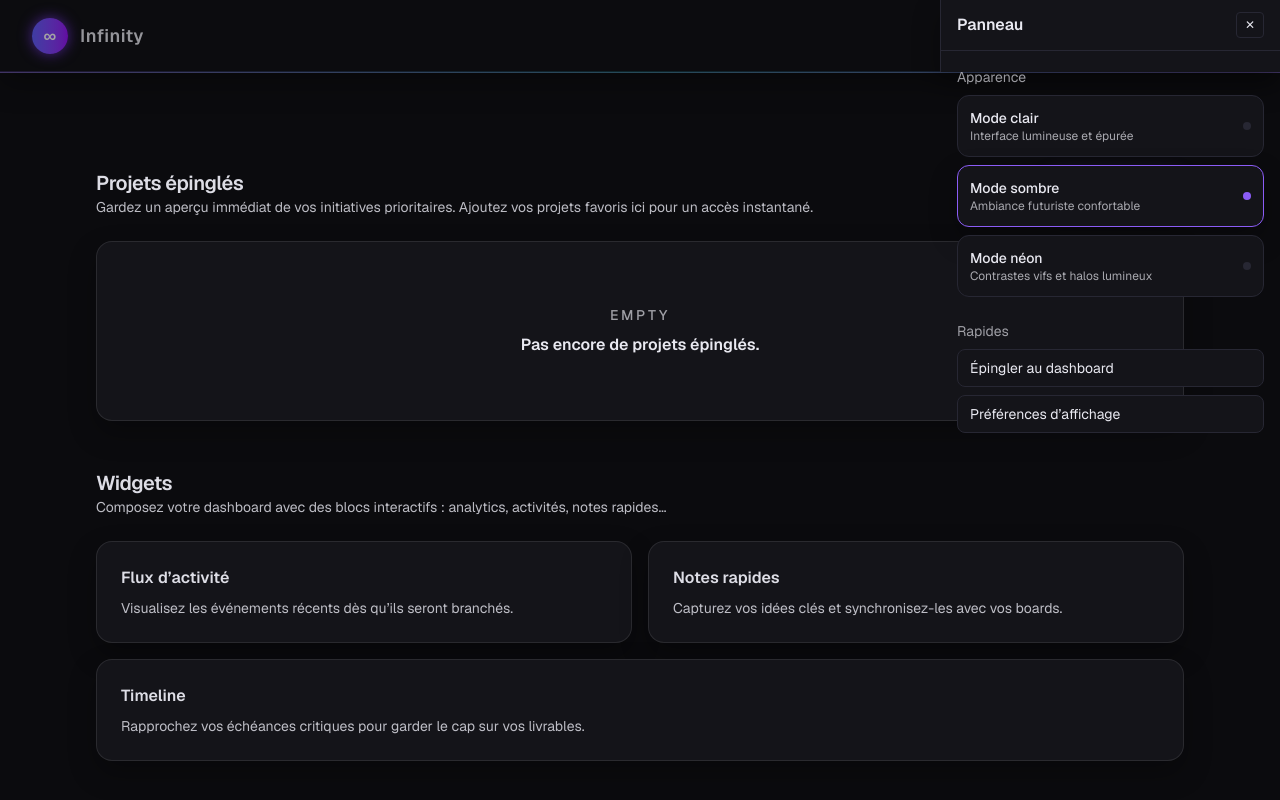
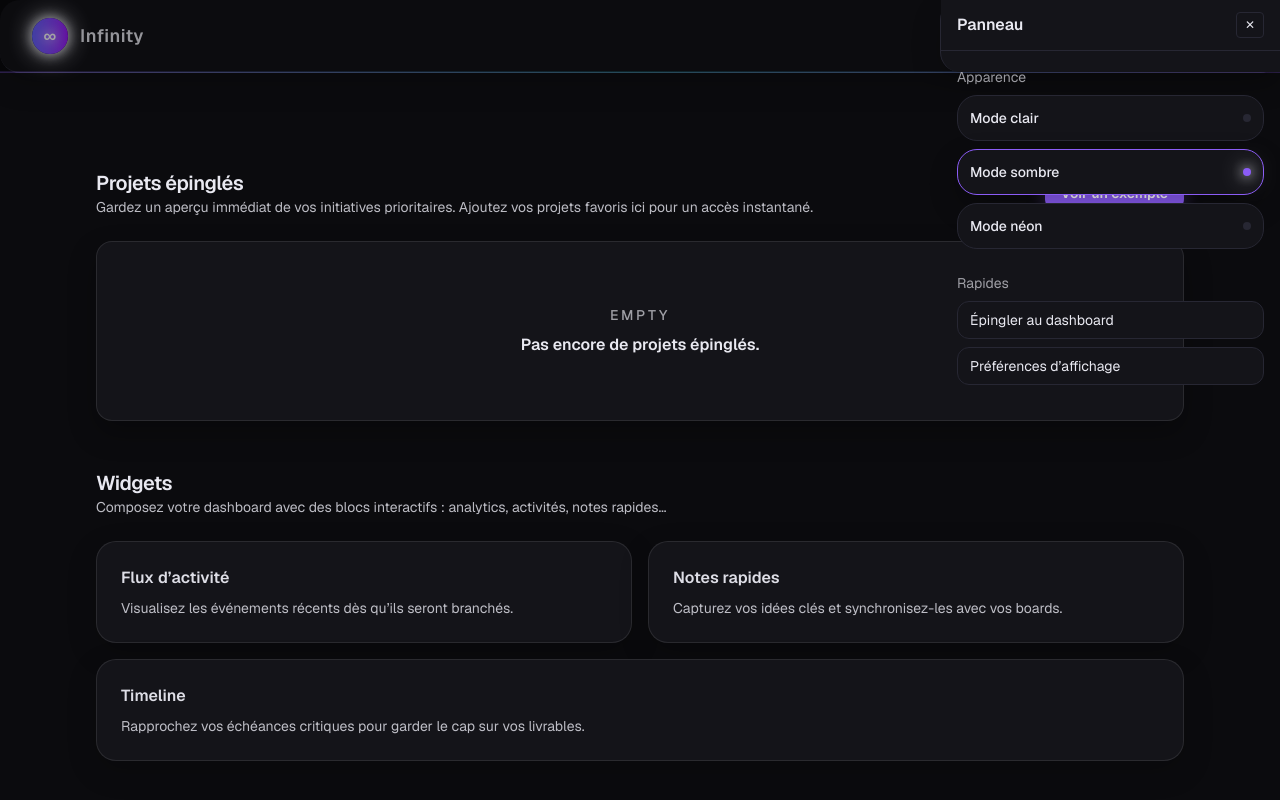
Before and after one commit to KRIZO0613/Infinity, a Next.js app in the folder apps/web/: page / in a window 1280 px wide. Both pictures are taken after a click on the button "Ouvrir le panneau". Shown: the top 800 px of the page. Built offline with nearby package versions, Linux system fonts and the light colour scheme.

Commit message:
feat(theme): neon tokens + Halo; header neon; cards/sections glow; stabilize ModeOrb

```diff
--- a/apps/web/package.json
+++ b/apps/web/package.json
@@ -6,7 +6,10 @@
     "dev": "next dev",
     "build": "next build",
     "start": "next start",
-    "lint": "eslint"
+    "lint": "eslint",
+    "dev:web": "pnpm -w --filter ./apps/web dev",
+    "build:web": "pnpm -w --filter ./apps/web build",
+    "start:web": "pnpm -w --filter ./apps/web start"
   },
   "dependencies": {
     "framer-motion": "^12.23.24",
--- a/apps/web/src/components/layout/Header.tsx
+++ b/apps/web/src/components/layout/Header.tsx
@@ -1,18 +1,35 @@
 "use client";
 
 import Link from "next/link";
+import { neonStyle, tokens } from "@/lib/tokens";
 import ModeOrb from "@/components/ui/ModeOrb";
 
 export default function Header() {
   return (
-    <header className="header-glass fixed top-0 left-0 z-50 flex w-full items-center justify-between border-b border-muted px-8 py-4 backdrop-blur-xl transition-colors">
+    <header
+      className="header-glass fixed top-0 left-0 z-50 flex w-full items-center justify-between border-b border-muted px-8 py-4 backdrop-blur-xl transition-colors"
+      style={{
+        borderRadius: tokens.radius.xl,
+        boxShadow: tokens.shadow.soft,
+        transition: tokens.transition.normal,
+      }}
+    >
       <div className="flex items-center gap-4">
         <Link
           href="/"
           className="flex items-center gap-3 text-fg focus-visible:outline focus-visible:outline-2 focus-visible:outline-offset-2 focus-visible:outline-[color:var(--accent)]"
+          style={{ transition: tokens.transition.normal }}
         >
-          <div className="flex h-9 w-9 items-center justify-center rounded-full bg-gradient-to-r from-indigo-500 to-purple-600 text-lg font-semibold text-white shadow-[0_0_14px_rgba(124,58,237,0.9)]">
-            ∞
+          <div
+            className="flex h-9 w-9 items-center justify-center bg-gradient-to-r from-indigo-500 to-purple-600 text-lg font-semibold"
+            style={{
+              borderRadius: tokens.radius.pill,
+              ...neonStyle(tokens.color.accent),
+              transition: tokens.transition.normal,
+            }}
+            aria-hidden
+          >
+            <span className="text-white">∞</span>
           </div>
           <span className="text-lg font-semibold tracking-wide">Infinity</span>
         </Link>
--- a/apps/web/src/components/ui/Card.tsx
+++ b/apps/web/src/components/ui/Card.tsx
@@ -1,6 +1,7 @@
 "use client";
 
-import type { PropsWithChildren, HTMLAttributes } from "react";
+import type { CSSProperties, HTMLAttributes, PropsWithChildren } from "react";
+import { neonStyle, tokens } from "@/lib/tokens";
 
 type CardProps = PropsWithChildren<
   {
@@ -16,11 +17,18 @@ export default function Card({
   ...props
 }: CardProps) {
   const tone = muted ? "text-muted" : "text-fg";
+  const glowReset = neonStyle(tokens.color.accent);
+  const baseStyle: CSSProperties = {
+    borderRadius: tokens.radius.xl,
+    boxShadow: tokens.shadow.soft,
+    transition: tokens.transition.normal,
+    textShadow: glowReset.textShadow ? "none" : undefined,
+  };
 
   return (
     <div
       className={`card halo-animated ${tone} p-6 transition-colors ${className}`}
-      style={style}
+      style={{ ...baseStyle, ...style }}
       {...props}
     >
       {children}
--- a/apps/web/src/components/ui/ModeOrb.tsx
+++ b/apps/web/src/components/ui/ModeOrb.tsx
@@ -1,7 +1,8 @@
 "use client";
 
-import { useEffect, useState } from "react";
+import { useEffect, useRef, useState } from "react";
 import { AnimatePresence, motion } from "framer-motion";
+import { neonStyle, tokens } from "@/lib/tokens";
 
 type Theme = "light" | "dark" | "neon";
 
@@ -50,6 +51,8 @@ export default function ModeOrb() {
   const [menuOpen, setMenuOpen] = useState(false);
   const [theme, setTheme] = useState<Theme>(() => (typeof window === "undefined" ? "dark" : resolveTheme()));
   const [mounted, setMounted] = useState(false);
+  const panelRef = useRef<HTMLElement | null>(null);
+  const triggerRef = useRef<HTMLButtonElement | null>(null);
 
   useEffect(() => {
     if (typeof window === "undefined") {
@@ -109,17 +112,14 @@ export default function ModeOrb() {
     {
       value: "light" as const,
       label: "Mode clair",
-      description: "Interface lumineuse et épurée",
     },
     {
       value: "dark" as const,
       label: "Mode sombre",
-      description: "Ambiance futuriste confortable",
     },
     {
       value: "neon" as const,
       label: "Mode néon",
-      description: "Contrastes vifs et halos lumineux",
     },
   ];
 
@@ -133,19 +133,59 @@ export default function ModeOrb() {
     setTheme(nextTheme);
   };
 
+  useEffect(() => {
+    if (!menuOpen || typeof window === "undefined") {
+      return;
+    }
+
+    const handlePointerDown = (event: PointerEvent) => {
+      const target = event.target as Node | null;
+      if (!target) {
+        return;
+      }
+
+      if (panelRef.current?.contains(target)) {
+        return;
+      }
+
+      if (triggerRef.current?.contains(target)) {
+        return;
+      }
+
+      setMenuOpen(false);
+    };
+
+    const handleKeyDown = (event: KeyboardEvent) => {
+      if (event.key === "Escape") {
+        setMenuOpen(false);
+      }
+    };
+
+    window.addEventListener("pointerdown", handlePointerDown);
+    window.addEventListener("keydown", handleKeyDown);
+
+    return () => {
+      window.removeEventListener("pointerdown", handlePointerDown);
+      window.removeEventListener("keydown", handleKeyDown);
+    };
+  }, [menuOpen]);
+
   return (
     <>
       <button
         type="button"
         aria-label="Ouvrir le panneau"
         onClick={() => setMenuOpen(true)}
+        ref={triggerRef}
         className="orb-trigger relative h-10 w-10 overflow-hidden rounded-full focus-visible:outline focus-visible:outline-2 focus-visible:outline-offset-2 focus-visible:outline-[color:var(--accent)]"
+        style={{ borderRadius: tokens.radius.pill, transition: tokens.transition.normal }}
       >
         <motion.span
           className="absolute inset-0 rounded-full"
+          style={{ color: tokens.color.accent }}
           initial={{ boxShadow: "0 0 0px rgba(99,102,241,0.0)" }}
           animate={{
-            boxShadow: "0 0 16px rgba(168,85,247,0.55), inset 0 0 12px rgba(99,102,241,0.25)",
+            boxShadow: `${tokens.shadow.neon}, inset 0 0 12px rgba(99,102,241,0.25)`,
           }}
           transition={{ duration: 0.6, repeat: Infinity, repeatType: "reverse" }}
         />
@@ -188,6 +228,12 @@ export default function ModeOrb() {
               exit={{ x: 360, opacity: 0 }}
               transition={{ type: "spring", stiffness: 260, damping: 28 }}
               onClick={(event) => event.stopPropagation()}
+              ref={panelRef}
+              style={{
+                borderTopLeftRadius: tokens.radius.xl,
+                borderBottomLeftRadius: tokens.radius.xl,
+                boxShadow: tokens.shadow.soft,
+              }}
             >
               <div className="sticky top-0 flex items-center justify-between border-b border-muted bg-surface px-4 py-3 backdrop-blur">
                 <div className="font-semibold text-fg">Panneau</div>
@@ -215,15 +261,16 @@ export default function ModeOrb() {
                           className={`hover-outline-accent flex w-full items-center justify-between rounded-xl border px-3 py-3 text-left transition focus-visible:outline focus-visible:outline-2 focus-visible:outline-offset-2 focus-visible:outline-[color:var(--accent)] ${
                             isActive ? "border-[color:var(--accent)] bg-surface shadow-elevated" : "border-muted bg-surface"
                           }`}
+                          style={{ borderRadius: tokens.radius.xl, transition: tokens.transition.normal }}
                         >
                           <div className="flex flex-col">
                             <span className="font-medium text-fg">{option.label}</span>
-                            <span className="paragraph-soft text-xs">{option.description}</span>
                           </div>
                           <span
                             className={`h-2 w-2 rounded-full ${
                               isActive ? "bg-[color:var(--accent)]" : "bg-[color:var(--muted-2)]"
                             }`}
+                            style={isActive ? neonStyle(tokens.color.accent) : undefined}
                           />
                         </button>
                       );
@@ -233,10 +280,16 @@ export default function ModeOrb() {
 
                 <section className="space-y-2">
                   <div className="text-muted">Rapides</div>
-                  <button className="hover-outline-accent w-full rounded-lg border border-muted bg-surface px-3 py-2 text-left transition focus-visible:outline focus-visible:outline-2 focus-visible:outline-offset-2 focus-visible:outline-[color:var(--accent)]">
+                  <button
+                    className="hover-outline-accent w-full rounded-lg border border-muted bg-surface px-3 py-2 text-left transition focus-visible:outline focus-visible:outline-2 focus-visible:outline-offset-2 focus-visible:outline-[color:var(--accent)]"
+                    style={{ borderRadius: tokens.radius.lg, transition: tokens.transition.normal }}
+                  >
                     Épingler au dashboard
                   </button>
-                  <button className="hover-outline-accent w-full rounded-lg border border-muted bg-surface px-3 py-2 text-left transition focus-visible:outline focus-visible:outline-2 focus-visible:outline-offset-2 focus-visible:outline-[color:var(--accent)]">
+                  <button
+                    className="hover-outline-accent w-full rounded-lg border border-muted bg-surface px-3 py-2 text-left transition focus-visible:outline focus-visible:outline-2 focus-visible:outline-offset-2 focus-visible:outline-[color:var(--accent)]"
+                    style={{ borderRadius: tokens.radius.lg, transition: tokens.transition.normal }}
+                  >
                     Préférences d’affichage
                   </button>
                 </section>
--- a/apps/web/src/components/ui/Section.tsx
+++ b/apps/web/src/components/ui/Section.tsx
@@ -1,5 +1,7 @@
-import type { PropsWithChildren, ReactNode } from "react";
-import { tokens } from "@/lib/ui/tokens";
+import type { CSSProperties, PropsWithChildren, ReactNode } from "react";
+import { neonStyle, tokens } from "@/lib/tokens";
+
+const SECTION_SCROLL_MARGIN = "2.5rem";
 
 type SectionProps = PropsWithChildren<{
   title: string;
@@ -8,11 +10,24 @@ type SectionProps = PropsWithChildren<{
 }>;
 
 export default function Section({ title, description, actions, children }: SectionProps) {
+  const sectionStyle: CSSProperties = {
+    scrollMarginTop: SECTION_SCROLL_MARGIN,
+    borderRadius: tokens.radius.xl,
+    transition: tokens.transition.normal,
+  };
+
+  const headingTone: CSSProperties = {
+    ...neonStyle(tokens.color.fg),
+    color: "inherit",
+    textShadow: "none",
+    boxShadow: "none",
+  };
+
   return (
-    <section className="flex flex-col gap-6" style={{ scrollMarginTop: tokens.spacing.section }}>
+    <section className="flex flex-col gap-6" style={sectionStyle}>
       <header className="flex flex-col gap-3 md:flex-row md:items-center md:justify-between">
         <div>
-          <h2 className="title-strong text-xl font-semibold tracking-tight">
+          <h2 className="title-strong text-xl font-semibold tracking-tight" style={headingTone}>
             {title}
           </h2>
           {description ? (
--- /dev/null
+++ b/apps/web/src/lib/tokens.ts
@@ -0,0 +1,39 @@
+// apps/web/src/lib/tokens.ts
+export const tokens = {
+  radius: {
+    sm: "0.25rem",
+    md: "0.5rem",
+    lg: "0.75rem",
+    xl: "1.25rem",
+    pill: "9999px",
+  },
+  shadow: {
+    soft: "0 10px 30px rgba(0,0,0,0.18)",
+    hard: "0 4px 12px rgba(0,0,0,0.3)",
+    neon: "0 0 12px currentColor, 0 0 24px currentColor",
+  },
+  color: {
+    accent: "oklch(var(--accent))",
+    fg: "oklch(var(--fg))",
+    bg: "oklch(var(--bg))",
+    muted: "oklch(var(--muted-2))",
+    border: "oklch(var(--muted))",
+  },
+  transition: {
+    fast: "all 0.15s ease",
+    normal: "all 0.3s ease",
+    slow: "all 0.5s ease",
+  },
+  neon: {
+    glow: "0 0 12px currentColor, 0 0 24px currentColor",
+    pulse: "0 0 18px currentColor, 0 0 36px currentColor",
+  },
+} as const;
+
+export function neonStyle(colorVar = "oklch(var(--accent))") {
+  return {
+    color: colorVar,
+    textShadow: tokens.neon.glow,
+    boxShadow: tokens.neon.glow,
+  };
+}
```
Also changed, not shown: apps/web/src/components/ui/Halo.tsx (added, +21 -0 lines).
